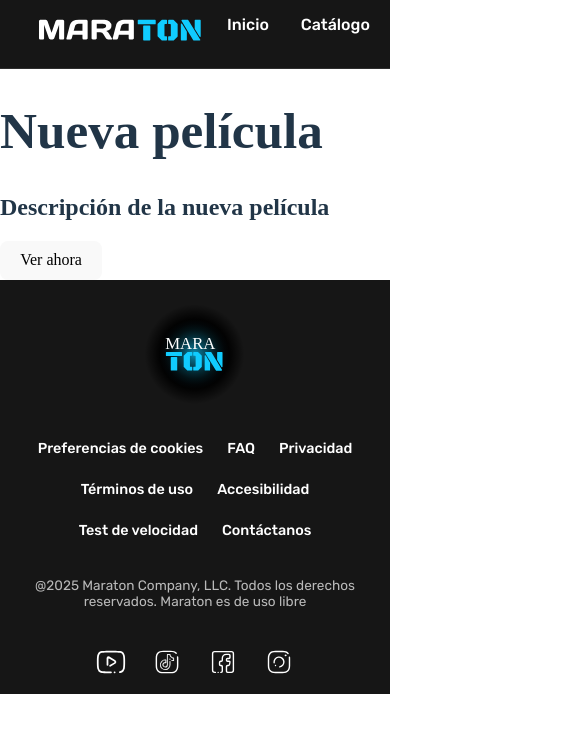
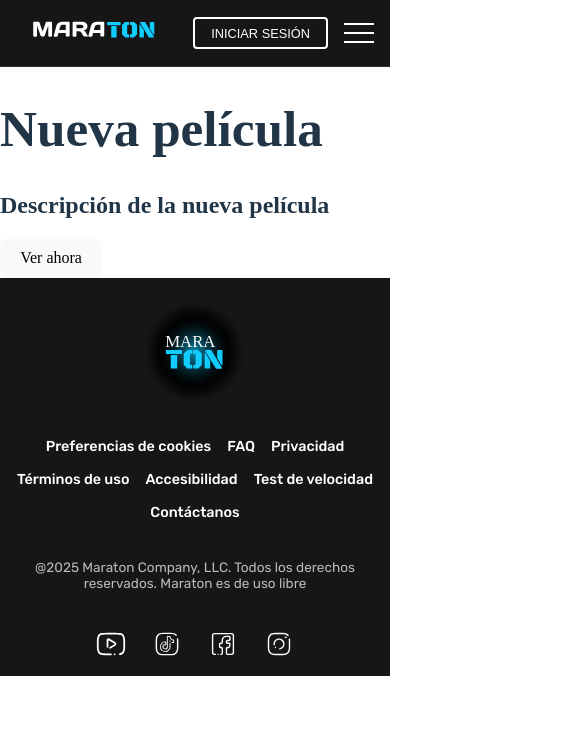
Before and after one commit to IvanAusechaS/maraton-frontend, a React (Vite) app: page / in a window 390 px wide. Shown: the top 732 px of the page, 577 px wide, since content can reach past the window. Built offline with nearby package versions, Linux system fonts and the light colour scheme; a web font is replaced by a local one.

Commit message:
style: Responsive for footer, implementation of burguer button for mobile

```diff
--- a/index.html
+++ b/index.html
@@ -2,7 +2,7 @@
 <html lang="en">
   <head>
     <meta charset="UTF-8" />
-    <link rel="icon" type="image/svg+xml" href="/vite.svg" />
+    <link rel="icon" type="image/svg+xml" href="/public/maraton-icon.svg" />
     <meta name="viewport" content="width=device-width, initial-scale=1.0" />
     <link
       href="https://fonts.googleapis.com/css2?family=Days+One&family=Rubik:wght@400;500;600&display=swap"
--- a/src/components/footer/Footer.scss
+++ b/src/components/footer/Footer.scss
@@ -23,7 +23,7 @@
     display: flex;
     flex-wrap: wrap;
     justify-content: center;
-    gap: 1.5rem;
+    gap: 1rem;
     margin: 1rem 0;
 
     a,
--- a/src/components/navbar/Navbar.scss
+++ b/src/components/navbar/Navbar.scss
@@ -1,7 +1,11 @@
 .navbar {
   background-color: var(--color-background);
-  padding: 0.5rem 0;
+  padding: 1rem 0;
   border-bottom: 1px solid rgba(255, 255, 255, 0.1);
+  top: 0;
+  left: 0;
+  right: 0;
+  z-index: 100;
 
   &__container {
     max-width: 1200px;
@@ -10,17 +14,29 @@
     display: flex;
     justify-content: space-between;
     align-items: center;
+    position: relative;
   }
 
   &__logo {
     img {
       height: 40px;
+      transition: height 0.3s ease;
+
+      @media (max-width: 768px) {
+        height: 30px;
+      }
     }
   }
 
   &__links {
     display: flex;
     gap: 2rem;
+
+    &.desktop-menu {
+      @media (max-width: 768px) {
+        display: none;
+      }
+    }
   }
 
   &__link {
@@ -36,20 +52,95 @@
     }
   }
 
+  &__actions {
+    display: flex;
+    align-items: center;
+    gap: 1rem;
+  }
+
   &__auth-button {
     background-color: transparent;
     border: 2px solid var(--color-primary);
     color: var(--color-text);
     padding: 0.5rem 1.5rem;
-    border-radius: 10px;
+    border-radius: 4px;
     text-decoration: none;
     font-family: var(--font-heading);
     font-size: 0.9rem;
     transition: all 0.3s ease;
+    white-space: nowrap;
+
+    @media (max-width: 768px) {
+      padding: 0.4rem 1rem;
+      font-size: 0.8rem;
+    }
 
     &:hover {
       background-color: var(--color-primary);
       color: var(--color-text-oposite);
     }
   }
+
+  &__menu-button {
+    display: none;
+    flex-direction: column;
+    justify-content: space-between;
+    width: 30px;
+    height: 20px;
+    background: none;
+    border: none;
+    cursor: pointer;
+    padding: 0;
+
+    @media (max-width: 768px) {
+      display: flex;
+    }
+
+    span {
+      display: block;
+      width: 100%;
+      height: 2px;
+      background-color: var(--color-text);
+      transition: all 0.3s ease;
+    }
+
+    &.active {
+      span:first-child {
+        transform: translateY(9px) rotate(45deg);
+      }
+
+      span:nth-child(2) {
+        opacity: 0;
+      }
+
+      span:last-child {
+        transform: translateY(-9px) rotate(-45deg);
+      }
+    }
+  }
+
+  &__mobile-menu {
+    display: none;
+    position: absolute;
+    top: 100%;
+    left: 0;
+    right: 0;
+    background-color: var(--color-background);
+    padding: 1rem;
+    flex-direction: column;
+    gap: 1rem;
+    border-top: 1px solid rgba(255, 255, 255, 0.1);
+    transform: translateY(-100%);
+    opacity: 0;
+    transition: all 0.3s ease;
+
+    @media (max-width: 768px) {
+      display: flex;
+    }
+
+    &.active {
+      transform: translateY(0);
+      opacity: 1;
+    }
+  }
 }
--- a/src/components/navbar/Navbar.tsx
+++ b/src/components/navbar/Navbar.tsx
@@ -1,10 +1,15 @@
-import type { FC } from "react";
+import { useState, type FC } from "react";
 import { Link } from "react-router-dom";
 import "./Navbar.scss";
 import linealLogo from "../../../public/lineal-logo.svg";
 
+const Navbar: FC = () => {
+  const [isMenuOpen, setIsMenuOpen] = useState(false);
 
-const Navbar: FC = () => {
+  const toggleMenu = () => {
+    setIsMenuOpen(!isMenuOpen);
+  };
+
   return (
     <nav className="navbar">
       <div className="navbar__container">
@@ -12,7 +17,8 @@ const Navbar: FC = () => {
           <img src={linealLogo} alt="Maraton Logo" />
         </Link>
 
-        <div className="navbar__links">
+        {/* Desktop Menu */}
+        <div className="navbar__links desktop-menu">
           <Link to="/" className="navbar__link">
             Inicio
           </Link>
@@ -24,9 +30,39 @@ const Navbar: FC = () => {
           </Link>
         </div>
 
-        <Link to="/login" className="navbar__auth-button">
-          INICIAR SESIÓN
-        </Link>
+        <div className="navbar__actions">
+          <Link to="/login" className="navbar__auth-button">
+            INICIAR SESIÓN
+          </Link>
+
+          {/* Hamburger Button */}
+          <button
+            className={`navbar__menu-button ${isMenuOpen ? "active" : ""}`}
+            onClick={toggleMenu}
+            aria-label="Toggle menu"
+          >
+            <span></span>
+            <span></span>
+            <span></span>
+          </button>
+        </div>
+
+        {/* Mobile Menu */}
+        <div className={`navbar__mobile-menu ${isMenuOpen ? "active" : ""}`}>
+          <Link to="/" className="navbar__link" onClick={toggleMenu}>
+            Inicio
+          </Link>
+          <Link to="/peliculas" className="navbar__link" onClick={toggleMenu}>
+            Catálogo
+          </Link>
+          <Link
+            to="/sobre-nosotros"
+            className="navbar__link"
+            onClick={toggleMenu}
+          >
+            Sobre nosotros
+          </Link>
+        </div>
       </div>
     </nav>
   );
```
